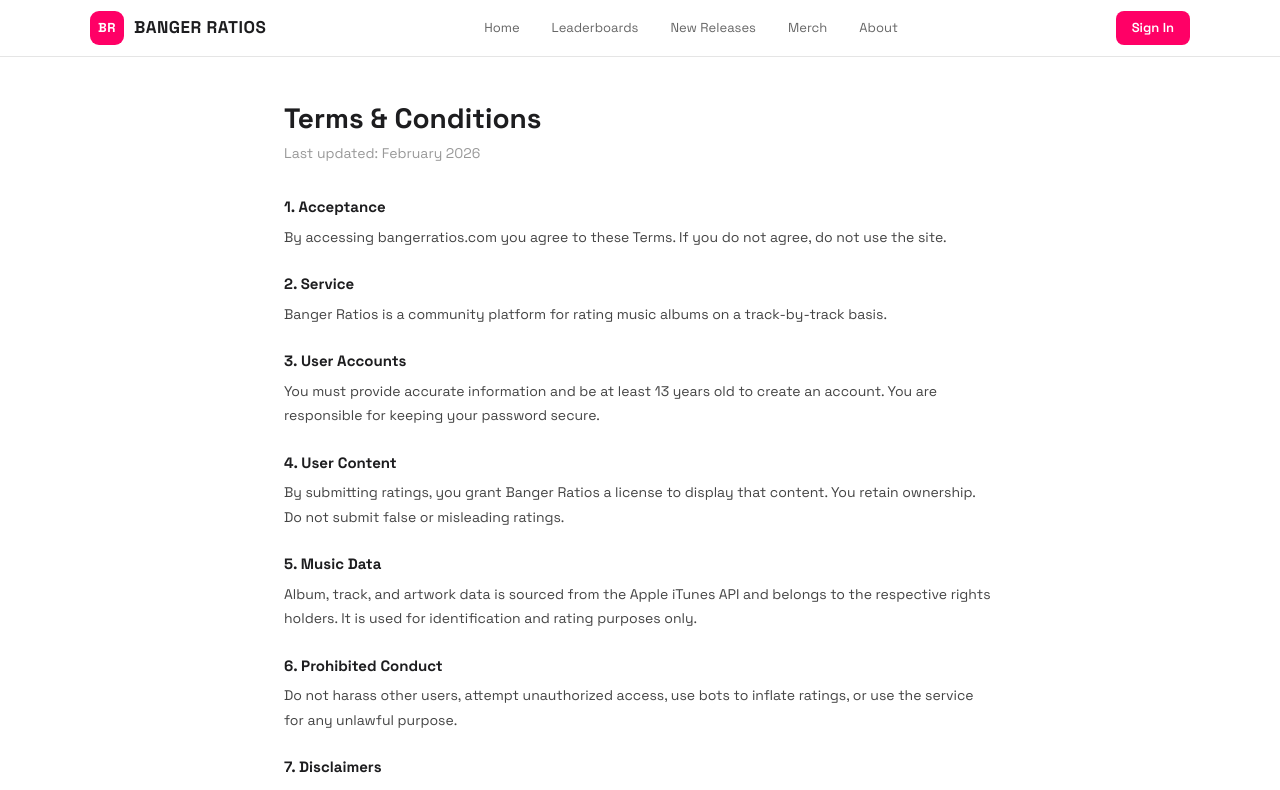
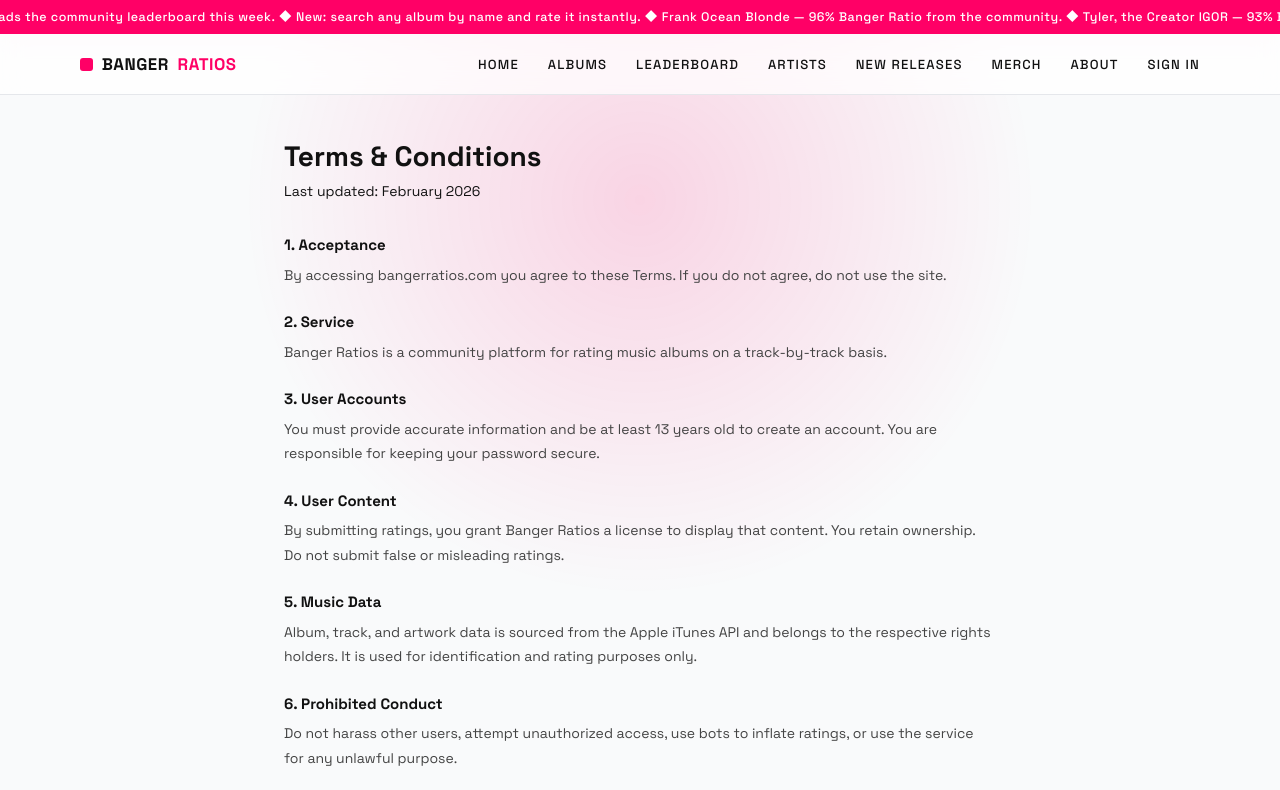
Before and after one commit to jamestfilmer-ops/banger-ratios, a Next.js app: page /terms in a window 1280 px wide. Shown: the top 790 px of the page. Built offline with nearby package versions, Linux system fonts and the light colour scheme; no server answers.

Commit message:
Final clean build — all pages working

```diff
--- a/src/app/components/Nav.js
+++ b/src/app/components/Nav.js
@@ -1,98 +1,33 @@
 'use client'
+import Link from 'next/link'
+import { usePathname } from 'next/navigation'
 
-import { useState, useEffect } from 'react'
-import { usePathname } from 'next/navigation'
-import { supabase } from '@/lib/supabase'
-
-const tabs = [
-  { href: '/',             label: 'Home' },
-  { href: '/leaderboards', label: 'Leaderboards' },
-  { href: '/releases',     label: 'New Releases' },
-  { href: '/merch',        label: 'Merch' },
-  { href: '/about',        label: 'About' },
+const LINKS = [
+  { href: '/',            label: 'Home'        },
+  { href: '/albums',      label: 'Albums'      },
+  { href: '/leaderboards', label: 'Leaderboard' },
+  { href: '/artists',     label: 'Artists'     },
+  { href: '/releases',    label: 'New Releases' },
+  { href: '/merch',       label: 'Merch'       },
+  { href: '/about',       label: 'About'       },
+  { href: '/auth',        label: 'Sign In'     },
 ]
 
 export default function Nav() {
   const pathname = usePathname()
-  const [user, setUser] = useState(null)
-  const [menuOpen, setMenuOpen] = useState(false)
-
-  useEffect(() => {
-    supabase.auth.getUser().then(({ data }) => setUser(data?.user || null))
-    const { data: { subscription } } = supabase.auth.onAuthStateChange((_, session) => {
-      setUser(session?.user || null)
-    })
-    return () => subscription.unsubscribe()
-  }, [])
-
-  const isActive = (href) => href === '/' ? pathname === '/' : pathname.startsWith(href)
-
-  async function signOut() {
-    await supabase.auth.signOut()
-    window.location.href = '/'
-  }
-
   return (
-    <nav style={{
-      borderBottom: '1px solid var(--gray-200)',
-      background: 'rgba(255,255,255,0.96)',
-      backdropFilter: 'blur(20px)',
-      position: 'sticky', top: 0, zIndex: 100,
-      padding: '0 24px',
-    }}>
-      <div style={{
-        maxWidth: 1100, margin: '0 auto',
-        display: 'flex', alignItems: 'center',
-        justifyContent: 'space-between', height: 56,
-      }}>
-
-        {/* Logo */}
-        <a href="/" style={{ display: 'flex', alignItems: 'center', gap: 10 }}>
-          <div style={{
-            width: 34, height: 34, borderRadius: 9,
-            background: 'var(--pink)',
-            display: 'flex', alignItems: 'center', justifyContent: 'center',
-            fontWeight: 800, fontSize: 13, color: 'white', letterSpacing: 0.5,
-          }}>BR</div>
-          <span style={{ fontWeight: 700, fontSize: 17, color: 'var(--black)', letterSpacing: 0.5 }}>
-            BANGER RATIOS
-          </span>
-        </a>
-
-        {/* Desktop nav links */}
-        <div style={{ display: 'flex', gap: 4, alignItems: 'center' }}>
-          {tabs.map(t => (
-            <a key={t.href} href={t.href} style={{
-              padding: '6px 14px', borderRadius: 8, fontSize: 13,
-              fontWeight: isActive(t.href) ? 600 : 400,
-              color: isActive(t.href) ? 'var(--pink)' : 'var(--gray-600)',
-              background: isActive(t.href) ? 'var(--pink-subtle)' : 'transparent',
-              transition: 'all 0.15s',
-            }}>{t.label}</a>
+    <nav className="nav">
+      <div className="nav-inner">
+        <Link href="/" className="logo">
+          <span className="logo-square" />
+          BANGER <span className="logo-pink">RATIOS</span>
+        </Link>
+        <div className="nav-right">
+          {LINKS.map(({ href, label }) => (
+            <Link key={href} href={href} className="nav-link">
+              <span className={pathname === href ? 'active' : ''}>{label}</span>
+            </Link>
           ))}
-        </div>
-
-        {/* Auth area */}
-        <div style={{ display: 'flex', gap: 8, alignItems: 'center' }}>
-          {user ? (
-            <>
-              <a href="/profile" style={{
-                padding: '7px 16px', borderRadius: 8, fontSize: 13, fontWeight: 600,
-                background: 'var(--gray-100)', color: 'var(--black)',
-              }}>Profile</a>
-              <button onClick={signOut} style={{
-                padding: '7px 16px', borderRadius: 8, fontSize: 13, fontWeight: 600,
-                background: 'none', border: '1px solid var(--gray-200)',
-                color: 'var(--gray-600)', cursor: 'pointer',
-              }}>Sign Out</button>
-            </>
-          ) : (
-            <a href="/auth" style={{
-              padding: '7px 16px', borderRadius: 8, fontSize: 13, fontWeight: 600,
-              background: 'var(--pink)', color: 'white',
-              transition: 'background 0.15s',
-            }}>Sign In</a>
-          )}
         </div>
       </div>
     </nav>
--- a/src/app/globals.css
+++ b/src/app/globals.css
@@ -1,50 +1,234 @@
-@import 'tailwindcss';
+@import "tailwindcss";
 
 :root {
   --pink: #FF0066;
   --pink-hover: #E6005C;
-  --pink-light: #FFF0F5;
-  --pink-subtle: rgba(255, 0, 102, 0.06);
-  --black: #1D1D1F;
-  --gray-900: #333333;
-  --gray-600: #666666;
-  --gray-400: #999999;
-  --gray-200: #E5E5E5;
-  --gray-100: #F5F5F5;
-  --white: #FFFFFF;
-  --green: #00B84D;
-  --gold: #FFD700;
-  --red: #FF2D55;
+  --black: #111111;
+  --gray-text: #6B7280;
+  --border: #E5E7EB;
+  --bg-soft: #F9FAFB;
 }
 
-* { box-sizing: border-box; margin: 0; padding: 0; }
+* { box-sizing: border-box; }
+
+html { background: var(--bg-soft); }
 
 body {
   font-family: 'Space Grotesk', system-ui, -apple-system, sans-serif;
-  background: var(--white);
   color: var(--black);
   -webkit-font-smoothing: antialiased;
+  position: relative;
   overflow-x: hidden;
+}
+
+/* Pink glow behind everything */
+body::before {
+  content: '';
+  position: fixed;
+  top: -200px;
+  left: 50%;
+  transform: translateX(-50%);
+  width: 800px;
+  height: 800px;
+  background: radial-gradient(circle, rgba(255,0,102,0.15) 0%, transparent 70%);
+  z-index: -1;
+  pointer-events: none;
 }
 
 a { color: inherit; text-decoration: none; }
 button { font-family: inherit; }
 input, textarea { font-family: inherit; }
-::selection { background: var(--pink); color: white; }
 
+/* Layout */
+.section { max-width: 1100px; margin: 0 auto; padding: 6rem 2rem; }
+.page-header { text-align: center; margin-bottom: 3rem; }
+.page-header h1 { font-size: 2.5rem; font-weight: 700; margin-bottom: 0.75rem; }
+.page-header p { color: var(--gray-text); font-size: 1.05rem; }
+
+/* Buttons */
+.primary-btn {
+  display: inline-block;
+  background: var(--pink);
+  color: white;
+  padding: 0.85rem 2.25rem;
+  border-radius: 12px;
+  font-weight: 600;
+  font-size: 0.95rem;
+  border: none;
+  cursor: pointer;
+  box-shadow: 0 10px 28px rgba(255,0,102,0.22);
+  transition: all 0.2s ease;
+}
+.primary-btn:hover { background: var(--pink-hover); transform: translateY(-2px); }
+
+.secondary-btn {
+  display: inline-block;
+  border: 1.5px solid var(--border);
+  background: white;
+  padding: 0.85rem 2.25rem;
+  border-radius: 12px;
+  font-weight: 500;
+  font-size: 0.95rem;
+  cursor: pointer;
+  transition: all 0.2s ease;
+}
+.secondary-btn:hover { border-color: var(--pink); transform: translateY(-2px); }
+
+/* Stats row on homepage */
+.stats {
+  border-top: 1px solid var(--border);
+  margin-top: 4rem;
+  padding-top: 4rem;
+  display: flex;
+  justify-content: center;
+  gap: 6rem;
+  text-align: center;
+  flex-wrap: wrap;
+}
+.stat-number { font-size: 2.5rem; font-weight: 700; }
+.stat-label { font-size: 0.75rem; letter-spacing: 2px; color: var(--gray-text); margin-top: 0.4rem; text-transform: uppercase; }
+
+/* Nav */
+.nav {
+  position: sticky;
+  top: 0;
+  backdrop-filter: blur(14px);
+  -webkit-backdrop-filter: blur(14px);
+  background: rgba(255,255,255,0.72);
+  border-bottom: 1px solid var(--border);
+  z-index: 50;
+}
+.nav-inner {
+  max-width: 1200px;
+  margin: 0 auto;
+  padding: 1.1rem 2.5rem;
+  display: flex;
+  justify-content: space-between;
+  align-items: center;
+}
+.logo {
+  display: flex;
+  align-items: center;
+  gap: 0.55rem;
+  font-weight: 700;
+  font-size: 1.05rem;
+  letter-spacing: 0.5px;
+}
+.logo-square { width: 13px; height: 13px; background: var(--pink); border-radius: 3px; }
+.logo-pink { color: var(--pink); }
+.nav-right { display: flex; gap: 1.8rem; align-items: center; }
+.nav-link span {
+  position: relative;
+  font-weight: 500;
+  font-size: 0.82rem;
+  letter-spacing: 1.2px;
+  text-transform: uppercase;
+}
+.nav-link span::after {
+  content: '';
+  position: absolute;
+  left: 0; bottom: -5px;
+  height: 2px; width: 0%;
+  background: var(--pink);
+  transition: width 0.22s ease;
+}
+.nav-link span:hover::after, .nav-link .active::after { width: 100%; }
+
+/* News bar */
+.news-bar {
+  background: var(--pink);
+  color: white;
+  text-align: center;
+  padding: 0.55rem 1rem;
+  font-size: 0.82rem;
+  letter-spacing: 0.5px;
+  overflow: hidden;
+  white-space: nowrap;
+}
+.news-bar span { font-weight: 700; }
+
+/* Search bar */
+.search-wrap {
+  display: flex;
+  gap: 10px;
+  max-width: 560px;
+  margin: 0 auto 2.5rem;
+}
+.search-input {
+  flex: 1;
+  padding: 0.8rem 1.2rem;
+  border-radius: 12px;
+  border: 1.5px solid var(--border);
+  font-size: 0.95rem;
+  outline: none;
+  background: white;
+  transition: border-color 0.2s;
+}
+.search-input:focus { border-color: var(--pink); }
+
+/* Album grid */
+.album-grid {
+  display: grid;
+  grid-template-columns: repeat(auto-fill, minmax(180px, 1fr));
+  gap: 1.5rem;
+}
+.album-card {
+  background: white;
+  border-radius: 14px;
+  border: 1px solid var(--border);
+  overflow: hidden;
+  cursor: pointer;
+  transition: transform 0.2s, box-shadow 0.2s;
+}
+.album-card:hover { transform: translateY(-4px); box-shadow: 0 8px 28px rgba(0,0,0,0.09); }
+.album-art {
+  width: 100%; aspect-ratio: 1;
+  background: var(--bg-soft);
+  display: flex; align-items: center; justify-content: center;
+  font-size: 3rem;
+  overflow: hidden;
+}
+.album-art img { width: 100%; height: 100%; object-fit: cover; }
+.album-info { padding: 0.9rem; }
+.album-title {
+  font-weight: 600; font-size: 0.88rem;
+  white-space: nowrap; overflow: hidden; text-overflow: ellipsis;
+  margin-bottom: 0.2rem;
+}
+.album-artist {
+  font-size: 0.78rem; color: var(--gray-text);
+  white-space: nowrap; overflow: hidden; text-overflow: ellipsis;
+}
+.album-ratio { font-size: 0.78rem; font-weight: 700; color: var(--pink); margin-top: 0.35rem; }
+
+/* Genre tabs */
+.genre-tabs { display: flex; gap: 8px; flex-wrap: wrap; margin-bottom: 2rem; justify-content: center; }
+.genre-tab {
+  padding: 5px 16px; border-radius: 20px;
+  border: 1.5px solid var(--border); background: white;
+  font-size: 0.8rem; font-weight: 500; cursor: pointer;
+  transition: all 0.15s; font-family: inherit;
+}
+.genre-tab:hover, .genre-tab.active {
+  background: var(--pink); color: white; border-color: var(--pink);
+}
+
+/* Card (generic white box) */
+.card {
+  background: white;
+  border-radius: 16px;
+  border: 1px solid var(--border);
+  padding: 2rem;
+}
+
+/* Scrolling news banner keyframe */
+@keyframes scroll-left {
+  from { transform: translateX(0); }
+  to   { transform: translateX(-50%); }
+}
+
+/* Fade in */
 @keyframes fadeIn {
   from { opacity: 0; transform: translateY(8px); }
   to   { opacity: 1; transform: translateY(0); }
 }
-@keyframes slideDown {
-  from { opacity: 0; transform: translateY(-100%); }
-  to   { opacity: 1; transform: translateY(0); }
-}
-@keyframes pulse {
-  0%, 100% { opacity: 1; }
-  50%       { opacity: 0.7; }
-}
-@keyframes ticker {
-  from { transform: translateX(100%); }
-  to   { transform: translateX(-100%); }
-}
--- a/src/app/layout.js
+++ b/src/app/layout.js
@@ -2,30 +2,66 @@ import './globals.css'
 import Nav from './components/Nav'
 
 export const metadata = {
-  title: 'Banger Ratios — The Real Measure of Musical Consistency',
-  description: 'Rate every track 1-7. See the Banger Ratio. Settle the debate.',
+  title: 'Banger Ratios',
+  description: 'Rate albums track by track. The Banger Ratio reveals which albums actually deliver.',
+  metadataBase: new URL('https://www.bangerratios.com'),
   openGraph: {
     title: 'Banger Ratios',
-    description: 'Rate every track. See the Banger Ratio. Settle the debate.',
+    description: 'Rate albums track by track. The Banger Ratio reveals which albums actually deliver.',
     url: 'https://www.bangerratios.com',
     siteName: 'Banger Ratios',
+    images: [{ url: '/og-image.png', width: 1200, height: 630 }],
+    locale: 'en_US', type: 'website',
   },
 }
 
+const NEWS = [
+  '♥ Banger Ratios — Rate every track. Find the real bangers.',
+  'Kendrick Lamar leads the community leaderboard this week.',
+  'New: search any album by name and rate it instantly.',
+  'Frank Ocean Blonde — 96% Banger Ratio from the community.',
+  'Tyler, the Creator IGOR — 93% Banger Ratio. A masterpiece?',
+  'Chappell Roan rising fast — rate her albums now.',
+  'What is YOUR ratio? Sign in and start rating today.',
+]
+
 export default function RootLayout({ children }) {
+  const ticker = [...NEWS, ...NEWS].join('   ◆   ')
   return (
     <html lang="en">
       <head>
         <link rel="preconnect" href="https://fonts.googleapis.com" />
         <link rel="preconnect" href="https://fonts.gstatic.com" crossOrigin="anonymous" />
-        <link
-          href="https://fonts.googleapis.com/css2?family=Space+Grotesk:wght@300;400;500;600;700&display=swap"
-          rel="stylesheet"
-        />
+        <link href="https://fonts.googleapis.com/css2?family=Space+Grotesk:wght@300;400;500;600;700&display=swap" rel="stylesheet" />
       </head>
       <body>
+        {/* Scrolling news banner */}
+        <div style={{ background:'var(--pink)', overflow:'hidden', height:34, display:'flex', alignItems:'center' }}>
+          <div style={{
+            display: 'inline-flex',
+            animation: 'scroll-left 60s linear infinite',
+            whiteSpace: 'nowrap',
+          }}>
+            <span style={{ color:'#fff', fontSize:'0.78rem', fontWeight:500, letterSpacing:'0.04em', paddingRight:80 }}>{ticker}</span>
+            <span style={{ color:'#fff', fontSize:'0.78rem', fontWeight:500, letterSpacing:'0.04em', paddingRight:80 }}>{ticker}</span>
+          </div>
+        </div>
         <Nav />
         {children}
+        <footer style={{
+          borderTop: '1px solid var(--border)',
+          marginTop: '5rem',
+          padding: '2rem',
+          textAlign: 'center',
+          fontSize: '0.82rem',
+          color: 'var(--gray-text)',
+        }}>
+          © 2026 Banger Ratios. All rights reserved.
+          {' · '}
+          <a href="/terms" style={{ color:'var(--pink)' }}>Terms</a>
+          {' · '}
+          <a href="/about" style={{ color:'var(--pink)' }}>About</a>
+        </footer>
       </body>
     </html>
   )
```
Also changed, not shown: src/app/album/albums/page.js (added).
